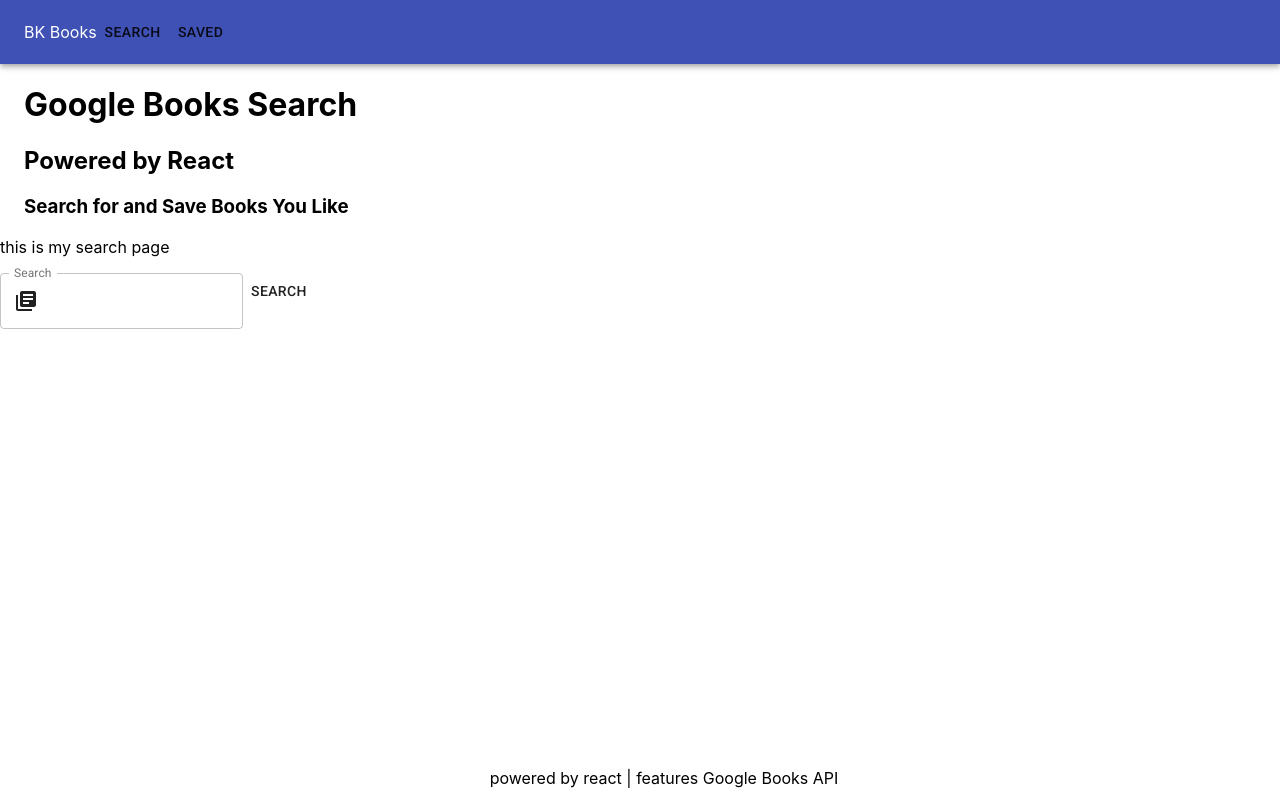
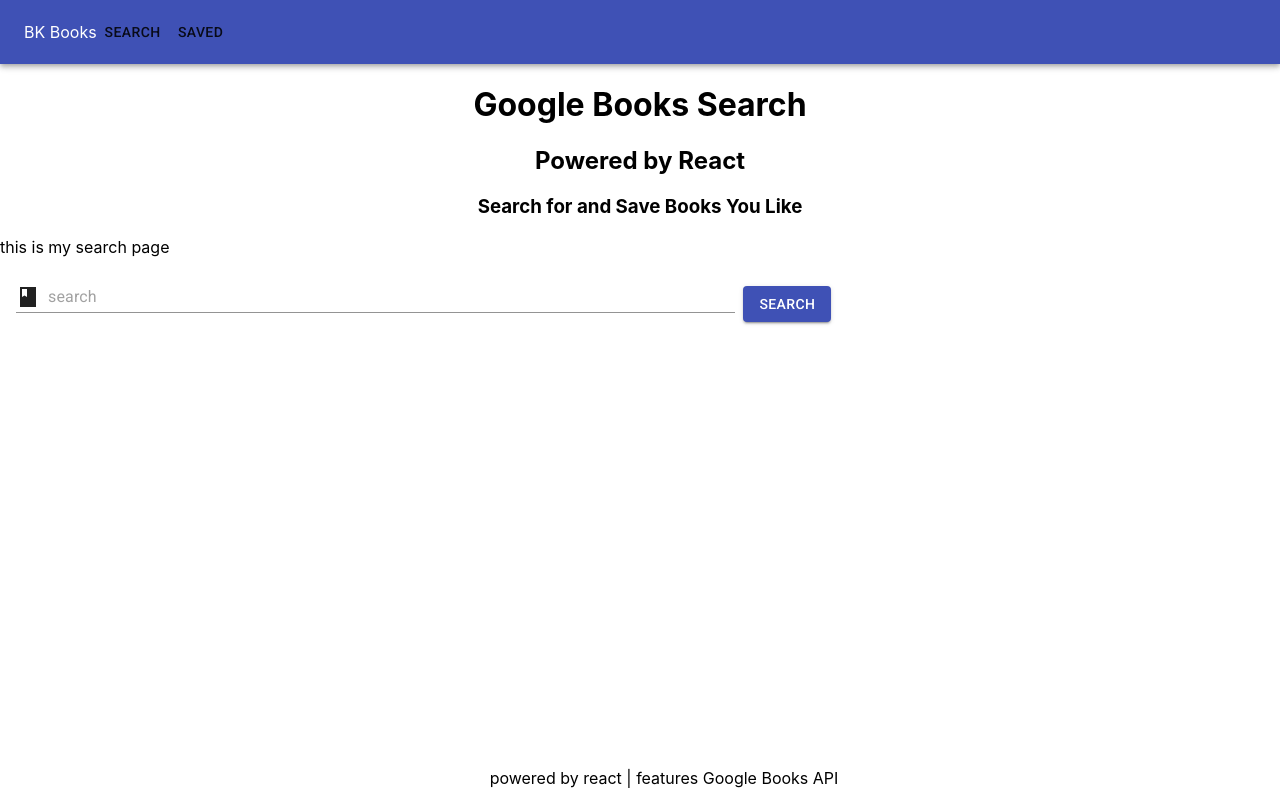
Before and after one commit to thebsking/google-books, a React (Create React App) app in the folder client/: page / in a window 1280 px wide. Built offline with nearby package versions, Linux system fonts and the light colour scheme.

Commit message:
search bar styling

```diff
--- a/client/src/App.css
+++ b/client/src/App.css
@@ -3,6 +3,10 @@
 
 /*main styles*/
 
+.MuiContainer-root {
+  text-align: center;
+  width: 90vw;
+}
 
 /*footer styles*/
 footer {
--- a/client/src/App.js
+++ b/client/src/App.js
@@ -8,7 +8,7 @@
 
 function App() {
   return (
-    <>
+    <main>
     <Header />
     <BrowserRouter>
     <Switch>
@@ -17,7 +17,7 @@
       </Switch>
     </BrowserRouter>
     <Footer />
-    </>
+    </main>
   );
 }
 
--- a/client/src/components/SearchBar.js
+++ b/client/src/components/SearchBar.js
@@ -1,19 +1,28 @@
 import React from 'react';
-import LibraryBooks from '@material-ui/icons/LibraryBooks';
+import BookSharp from '@material-ui/icons/BookSharp';
 import { InputAdornment } from '@material-ui/core';
-import { Button, TextField } from '@material-ui/core';
+import { Button, Input, makeStyles } from '@material-ui/core';
+
+const useStyles = makeStyles((theme) => ({
+    input: {
+        marginLeft: theme.spacing(2),
+        marginRight: theme.spacing(1),
+        marginTop: theme.spacing(1),
+        width: '80ch',
+    },
+}))
 
 const SearchBar = () => {
+    const classes = useStyles();
     return (
         <form className='noValidate autoComplete="on"'>
-            <TextField id='book-search' label='Search' variant='outlined' InputProps={{
-                startAdornment: (
-                    <InputAdornment position='start'>
-                        <LibraryBooks />
-                    </InputAdornment>
-                )
-            }}/>
-            <Button onClick={(term) => console.log(term)}>
+            <Input className={classes.input} id='book-search' placeholder='search' label='Search' startAdornment={
+            <InputAdornment position='start'>
+                <BookSharp/>
+            </InputAdornment>
+            }
+            InputProps={{'aria-label': 'search-box',}}/>
+            <Button variant="contained" color='primary' onClick={(term) => console.log(term)}>
                 search
             </Button>
         </form>
```
